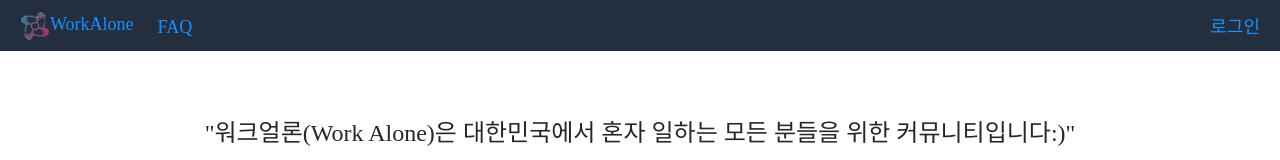
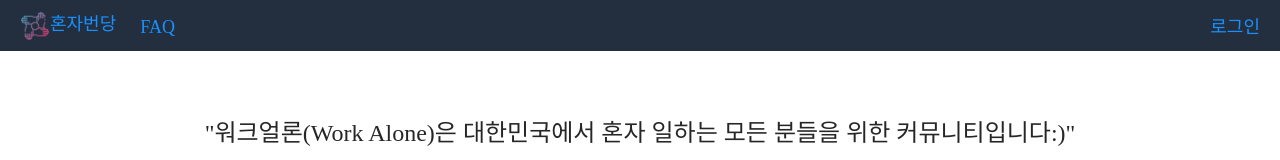
Before and after one commit to ParkKyeongPyo/26project-pyo, a React (Create React App) app: page /#/ in a window 1280 px wide. Shown: the top 160 px of the page. Built offline with nearby package versions, Linux system fonts and the light colour scheme; no server answers; a web font is replaced by a local one.

Commit message:
워크얼론에서 혼자번당으로 수정

```diff
--- a/public/index.html
+++ b/public/index.html
@@ -4,7 +4,7 @@
     <meta charset="utf-8" />
     <link rel="icon" href="./img/logo2.png" />
     <meta
-      name="워크얼론-WorkAlone"
+      name="혼자번당"
       content="대한민국에서 혼자 일하는 모든 프리랜서, 크리에이터, 자영업자 분들을 위한 커뮤니티"
     />
     <link rel="apple-touch-icon" href="./img/logo2.png" />
@@ -22,7 +22,7 @@
       work correctly both with client-side routing and a non-root public URL.
       Learn how to configure a non-root public URL by running `npm run build`.
     -->
-    <title>워크얼론-WorkAlone</title>
+    <title>혼자번당</title>
     <style>
       .ck-editor__editable {
         min-height: 500px;
--- a/src/App.js
+++ b/src/App.js
@@ -17,7 +17,7 @@ function App() {
     <div style={{ height: "inherit" }}>
       {j === "" && h === "" && c === "" ? (
         <Helmet>
-          <title>혼자번당-WorkAlone</title>
+          <title>혼자번당</title>
         </Helmet>
       ) : <MetaTag heading={h} content={c} job={j}/>}
 
--- a/src/components/CommunityFrameSub.js
+++ b/src/components/CommunityFrameSub.js
@@ -20,18 +20,18 @@ function CommunityFrameSub({
 }) {
   useEffect(() => {
     if (job === "") {
-      setH(`${selectedGroup} 커뮤니티-워크얼론`);
+      setH(`${selectedGroup} 커뮤니티-혼자번당`);
       setC(
         `${selectedGroup} 커뮤니티에서 같은 일을 하는 사람들과 소통하고 배우고 나누며 성장해보세요!`
       );
     } else {
       if (selectedGroup === "자영업자") {
-        setH(`${job} 사장님 커뮤니티-워크얼론`);
+        setH(`${job} 사장님 커뮤니티-혼자번당`);
         setC(
           `${selectedGroup} ${job} 사장님 커뮤니티에서 같은 일을 하는 사람들과 소통하고 배우고 나누며 성장해보세요!`
         );
       } else {
-        setH(`${job} 커뮤니티-워크얼론`);
+        setH(`${job} 커뮤니티-혼자번당`);
         setC(
           `${selectedGroup} ${job} 커뮤니티에서 같은 일을 하는 사람들과 소통ㄷㄷㄷ하고 배우고 나누며 성장해보세요!`
         );
--- a/src/components/CommunityMenuBar.js
+++ b/src/components/CommunityMenuBar.js
@@ -14,8 +14,8 @@ const CommunityMenuBar = ({
         <div className={menu.menuDetail}>
           <span className={menu.logo}>
             <Link to="/">
-              <img alt="워크얼론" style={{ width: "30px", height: "30px" }} src="img/logo2.png" />
-              WorkAlone
+              <img alt="혼자번당" style={{ width: "30px", height: "30px" }} src="img/logo2.png" />
+              혼자번당
             </Link>
           </span>
           <span className={menu.flexItem}>
@@ -36,8 +36,8 @@ const CommunityMenuBar = ({
       <div className={menu.flexMenus}>
         <div className={menu.menuDetail}>
           <Link className={menu.logo} to="/">
-            <img alt="워크얼론" style={{ width: "30px", height: "30px" }} src="img/logo2.png" />
-            WorkAlone
+            <img alt="혼자번당" style={{ width: "30px", height: "30px" }} src="img/logo2.png" />
+            혼자번당
           </Link>
 
           <span className={menu.flexItem}>
--- a/src/components/Jobchosing.js
+++ b/src/components/Jobchosing.js
@@ -55,29 +55,29 @@ function Jobchosing({
     if (selectedGroup === "프리랜서") {
       return (
         <div>
-          워크어론에서 프리랜서는 회사나 집단과 맺은 자유계약에 의해 수익을
+          혼자번당에서 프리랜서는 회사나 집단과 맺은 자유계약에 의해 수익을
           창출하시는 분을 말합니다.
           <br />
-          *위 설명는 법적인 정의가 아닌 워크어론에서 직업 구분을 위해 사용된
+          *위 설명는 법적인 정의가 아닌 혼자번당에서 직업 구분을 위해 사용된
           설명입니다.
         </div>
       );
     } else if (selectedGroup === "크리에이터") {
       return (
         <div>
-          워크어론에서 크리에이터는 스스로 가치와 콘텐츠, 비지니스 모델을 만들어
+          혼자번당에서 크리에이터는 스스로 가치와 콘텐츠, 비지니스 모델을 만들어
           수익을 창출하시는 분을 말합니다.
           <br />
-          *위 설명는 법적인 정의가 아닌 워크어론에서 직업 구분을 위해 사용된
+          *위 설명는 법적인 정의가 아닌 혼자번당에서 직업 구분을 위해 사용된
           설명입니다.
         </div>
       );
     } else if (selectedGroup === "자영업자") {
       return (
         <div>
-          워크어론에서 자영업자는 오프라인 가게를 운영하는 사장님을 말합니다.
+          혼자번당에서 자영업자는 오프라인 가게를 운영하는 사장님을 말합니다.
           <br />
-          *위 설명는 법적인 정의가 아닌 워크어론에서 직업 구분을 위해 사용된
+          *위 설명는 법적인 정의가 아닌 혼자번당에서 직업 구분을 위해 사용된
           설명입니다.
         </div>
       );
--- a/src/components/MenuBar.js
+++ b/src/components/MenuBar.js
@@ -10,8 +10,8 @@ const MenuBar = ({ loginState }) => {
         <div className={menu.menuDetail}>
           <span className={menu.logo}>
             <Link to="/">
-              <img alt="워크얼론" style={{ width: "30px", height: "30px" }} src="img/logo2.png" />
-              WorkAlone
+              <img alt="혼자번당" style={{ width: "30px", height: "30px" }} src="img/logo2.png" />
+              혼자번당
             </Link>
           </span>
           <span className={menu.flexItem}>
@@ -32,8 +32,8 @@ const MenuBar = ({ loginState }) => {
         <div className={menu.menuDetail}>
           <span className={menu.logo}>
             <Link to="/">
-              <img alt="워크얼론" style={{ width: "30px", height: "30px" }} src="img/logo2.png" />
-              WorkAlone
+              <img alt="혼자번당" style={{ width: "30px", height: "30px" }} src="img/logo2.png" />
+              혼자번당
             </Link>
           </span>
           <span className={menu.flexItem}>
--- a/src/routes/Home.js
+++ b/src/routes/Home.js
@@ -15,7 +15,7 @@ function Home({
   setJ,
 }) {
   useEffect(() => {
-    setH("워크얼론-WorkAlone");
+    setH("혼자번당");
     setC("대한민국에서 혼자 일하는 모든 프리랜서, 크리에이터, 자영업자분들을 위한 커뮤니티");
   }, []);
 
```
